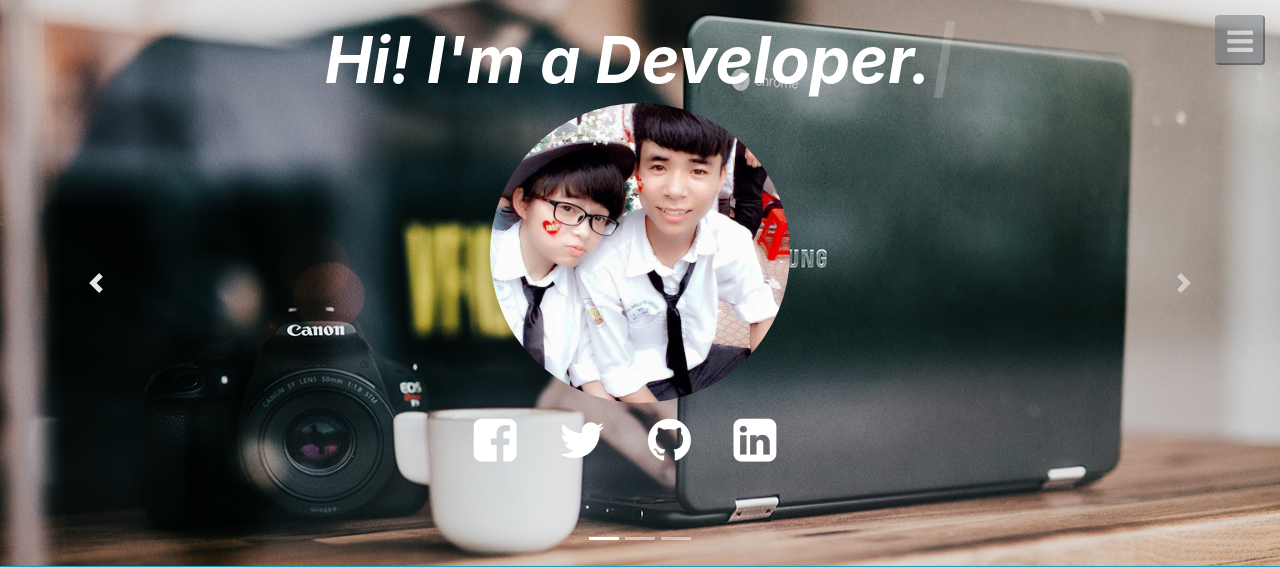
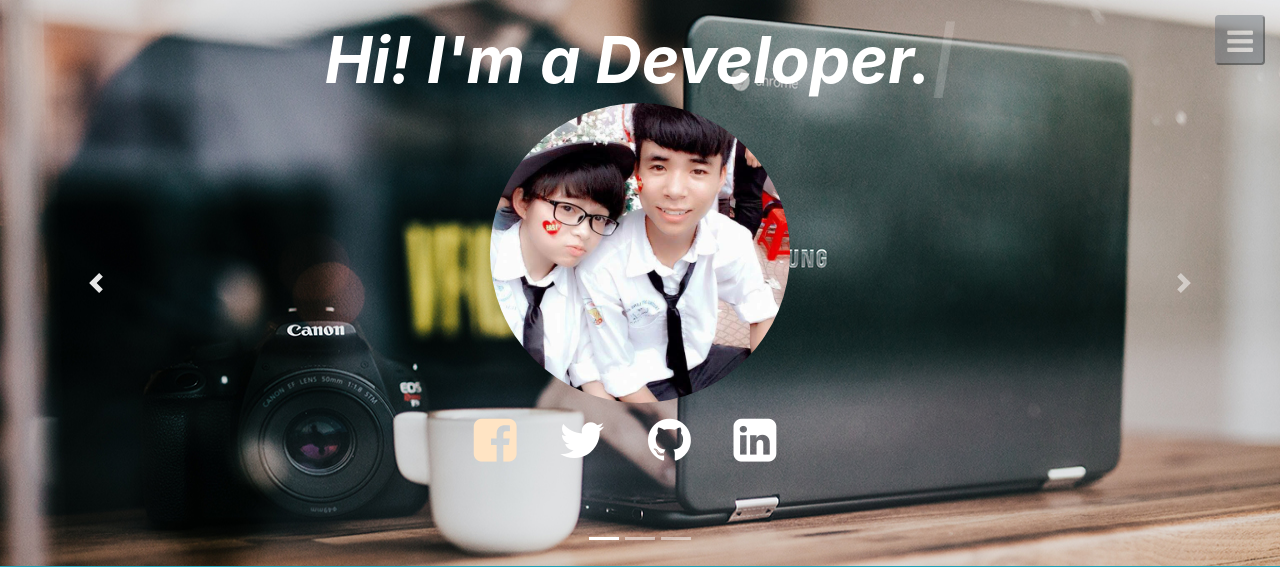
Before and after one commit to khanhsaker/khanhsaker.github.io, a PHP site: page / in a window 1280 px wide, with the pointer over the restyled element. Shown: the top 567 px of the page. Run offline with PHP 8.4, Linux system fonts and the light colour scheme.

Commit message:
edit hover follow

```diff
--- a/index.css
+++ b/index.css
@@ -47,6 +47,9 @@
 .social-link{
 	font-size: 50px;
 	margin-right: 30px;
+}
+.social-link>i:hover{
+	color:  #FFE4C4;
 }
 @media screen and (min-width: 1200px)
 .social-link{
```
